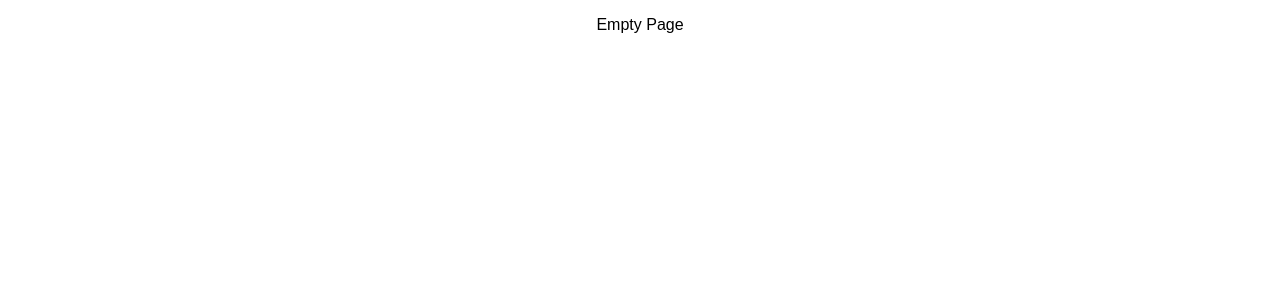
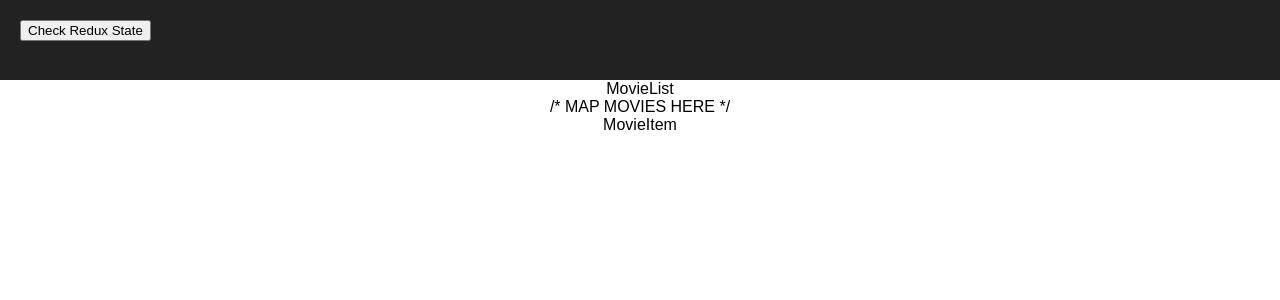
Before and after one commit to tannguyen1024/movie_db_with_sagas, a React (Create React App) app: page / in a window 1280 px wide. Shown: the top 300 px of the page. Built offline with nearby package versions, Linux system fonts and the light colour scheme.

Commit message:
Template has completed

```diff
--- a/src/components/App/App.css
+++ b/src/components/App/App.css
@@ -5,7 +5,7 @@
 
 .App-header {
   background-color: #222;
-  height: 150px;
+  height: 5vh;
   padding: 20px;
   color: white;
 }
--- a/src/components/App/App.js
+++ b/src/components/App/App.js
@@ -1,15 +1,26 @@
 import React, { Component } from 'react';
 import './App.css';
+import MovieList from '../MovieList/MovieList'
+import {connect} from 'react-redux';
 
 class App extends Component {
+
+  clickRedux = () => {
+    console.log ('reduxState is:',this.props.reduxState);
+  }
+
   // Renders the entire app on the DOM
   render() {
     return (
+      <div>
+        <header className="App-header"><button onClick={this.clickRedux}>Check Redux State</button></header>
       <div className="App">
-        <p>Empty Page</p>
+        <MovieList />
+      </div>
       </div>
     );
   }
 }
 
-export default App;
+const myReduxState = (reduxState) => ({reduxState});
+export default connect(myReduxState)(App);
--- /dev/null
+++ b/src/components/MovieItem/MovieItem.jsx
@@ -0,0 +1,17 @@
+import React, {Component} from 'react';
+
+class MovieItem extends Component {
+
+    render(){
+        return(
+            <div>MovieItem</div>
+        )
+    }
+
+}
+
+/* Choose one of the below*/
+export default MovieItem;
+
+// const putReduxStateOnProps = (reduxState) => ({ reduxState });
+// export default connect(putReduxStateOnProps)(MovieItem);
--- /dev/null
+++ b/src/components/MovieList/MovieList.jsx
@@ -0,0 +1,22 @@
+import React, { Component } from 'react';
+import MovieItem from '../MovieItem/MovieItem'
+
+class MovieList extends Component {
+
+    render() {
+        return (
+            <>
+                <div>MovieList</div>
+                /* MAP MOVIES HERE */
+                <MovieItem />
+            </>
+        )
+    }
+
+}
+
+/* Choose one of the below*/
+export default MovieList;
+
+// const putReduxStateOnProps = (reduxState) => ({ reduxState });
+// export default connect(putReduxStateOnProps)(NAME);
--- a/src/index.js
+++ b/src/index.js
@@ -9,6 +9,8 @@ import { Provider } from 'react-redux';
 import logger from 'redux-logger';
 // Import saga middleware
 import createSagaMiddleware from 'redux-saga';
+import { takeEvery, put } from 'redux-saga/effects';
+import axios from 'axios';
 
 // Create the rootSaga generator function
 function* rootSaga() {
```
Also changed, not shown: src/components/_template/_template.jsx (added, +18 -0 lines), 1 other file (tests, documents, lock files or other folders).
